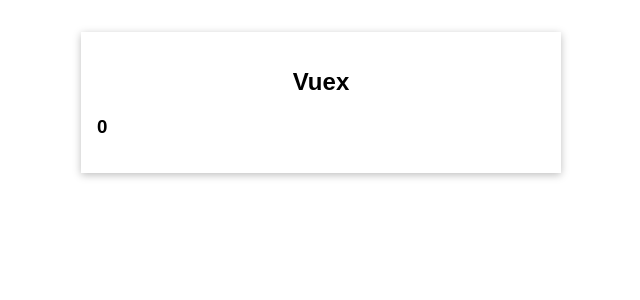
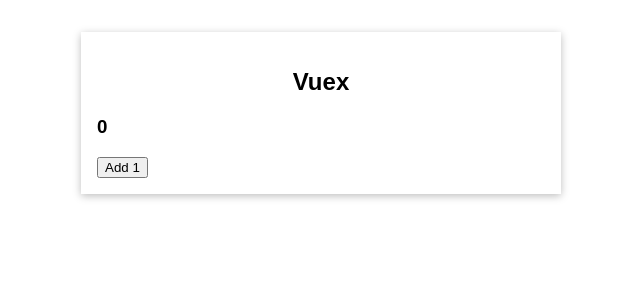
Before and after one commit to Masahiro-Kaga/vue_practice, a Vue app in the folder sectioin15/: page / in a window 1280 px wide. Shown: the top 300 px of the page, without its empty margins (319-959 px from the left). Built offline with nearby package versions, Linux system fonts and the light colour scheme.

Commit message:
Change state

```diff
--- a/sectioin15/src/App.vue
+++ b/sectioin15/src/App.vue
@@ -1,6 +1,7 @@
 <template>
   <base-container title="Vuex">
     <h3>{{ $store.state.counter }}</h3>
+    <button @click="addOne">Add 1</button>
   </base-container>
 </template>
 
@@ -11,6 +12,11 @@
   components: {
     BaseContainer,
   },
+  methods:{
+    addOne(){
+      this.$store.state.counter++;
+    }
+  }
 };
 </script>
 
```
